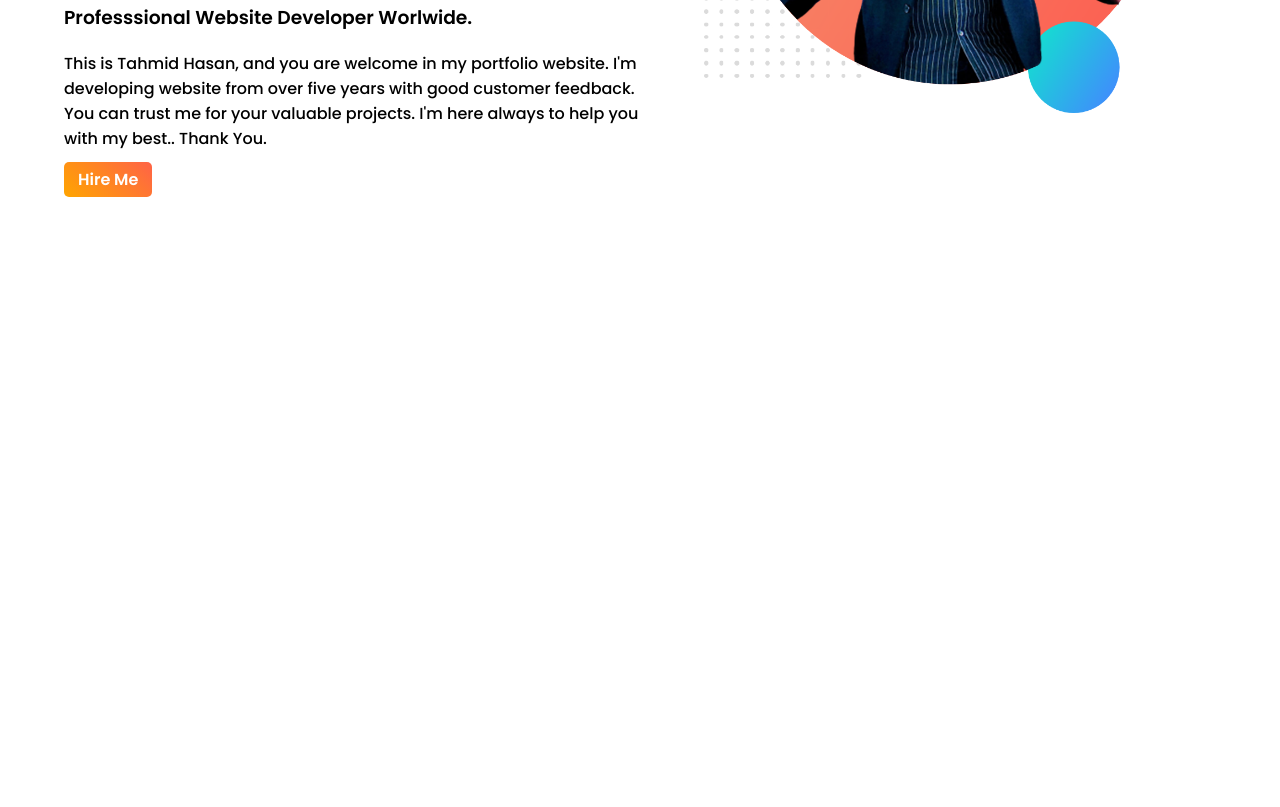
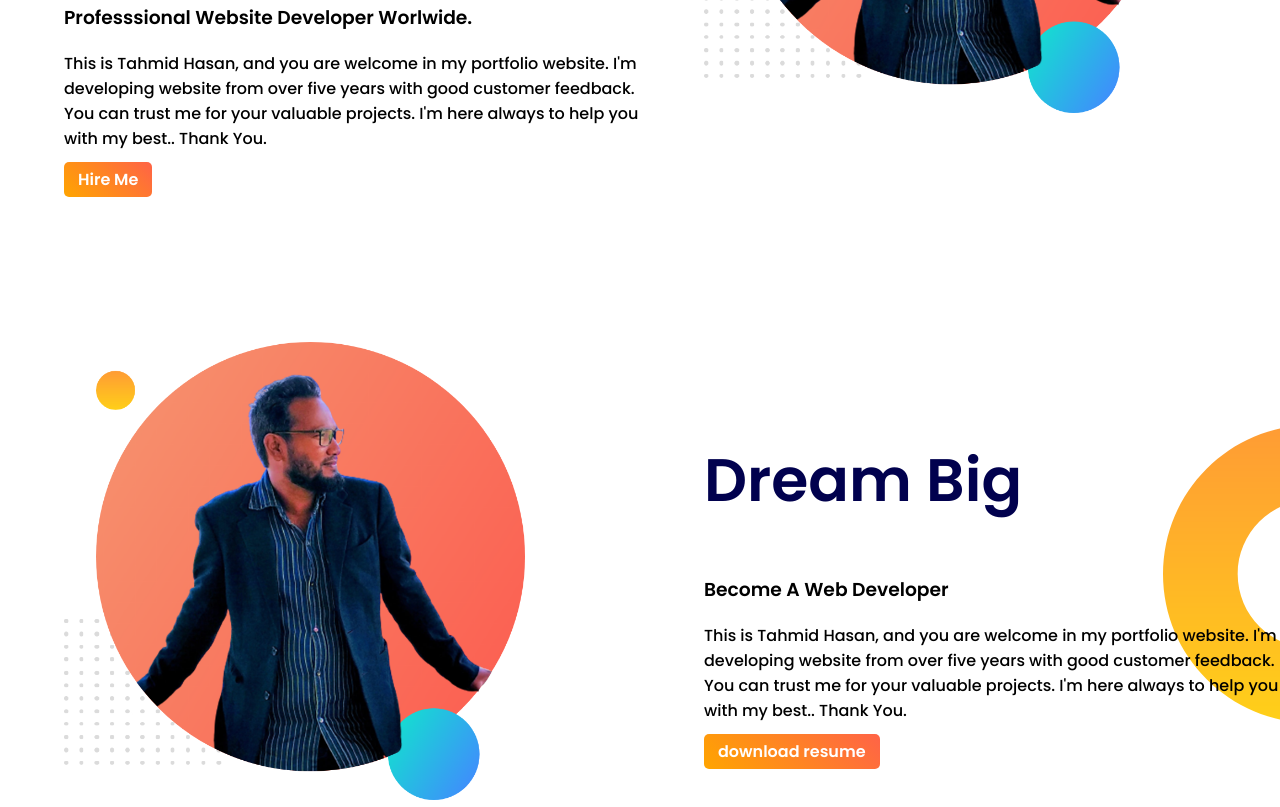
Before and after one commit to wdtahmid/my-portfolio, a plain HTML site: page index.html in a window 1280 px wide. Shown: the part 416-1223 px from the top of the page. Before the commit the page ends 800 px from the top, so only its background shows below. Drawn offline with Linux system fonts and the light colour scheme.

Commit message:
dream big added

```diff
--- a/index.html
+++ b/index.html
@@ -28,6 +28,24 @@
             <img src="images/tahmid-with-bg.png" alt="Tahmid">
         </div>
     </section>
+    <section id="" class="dream-big">
+
+
+        <div>
+            <img src="images/tahmid-with-bg.png" alt="Tahmid">
+        </div>
+        <div>
+            <h1>Dream Big</h1>
+
+            <h3>Become a web Developer</h3>
+            <p>This is Tahmid Hasan, and you are welcome in my portfolio website. I'm developing website from over five
+                years with good customer feedback. You can trust me for your valuable projects. I'm here always to help
+                you with my best.. Thank You.</p>
+
+            <a class="hiremeButton" href="#">download resume</a>
+        </div>
+
+    </section>
 </body>
 
 </html>
--- a/style.css
+++ b/style.css
@@ -28,6 +28,7 @@ section {
 .top-banner {
     background-image: url(images/top-banner.png);
     background-repeat: no-repeat;
+    margin-bottom: 150px;
 }
 section div {
     width: 50%;
@@ -47,3 +48,10 @@ div img {
     color: #fff;
     border-radius: 5px;
 }
+
+.dream-big {
+
+    background-image: url(images/dream-bg.png);
+    background-repeat: no-repeat;
+    background-position: right;
+}
```
Also changed, not shown: images/dream-bg.png (added).
